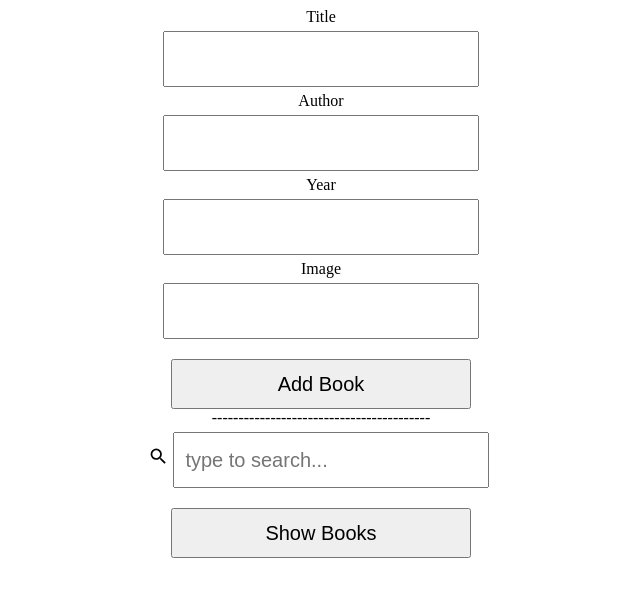
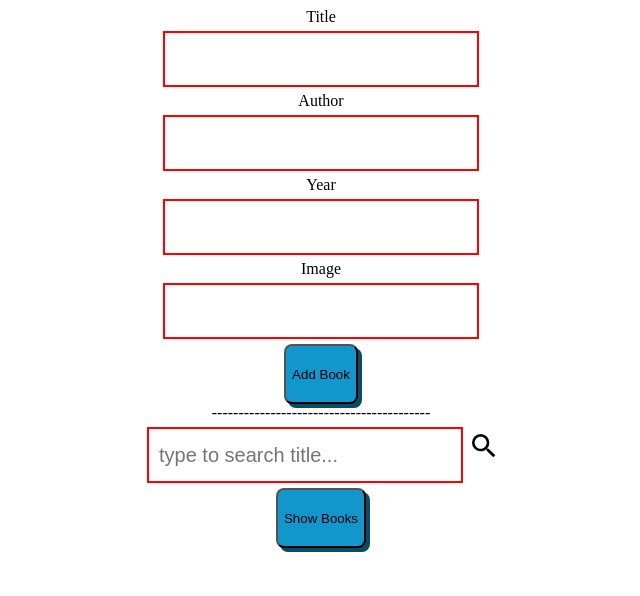
Before and after one commit to Mrlj4n/simple-crud-book, a React (Create React App) app in the folder client/: page / in a window 1280 px wide. Shown: the top 596 px of the page, without its empty margins (319-959 px from the left). Built offline with nearby package versions, Linux system fonts and the light colour scheme.

Commit message:
css button

```diff
--- a/client/src/App.css
+++ b/client/src/App.css
@@ -2,6 +2,7 @@
   display: flex;
   flex-direction: column;
   justify-content: center;
+  /* background: linear-gradient(to bottom right, #333333, #121212); */
 }
 
 .information {
@@ -18,13 +19,21 @@ input {
   font-size: 20px;
   padding-left: 10px;
   margin: 5px;
+  border: 2px solid red;
 }
 
 button {
-  width: 300px;
-  height: 50px;
-  font-size: 20px;
-  margin-top: 15px;
+  height: 60px;
+  background-color: #1197cc;
+  box-shadow: #094c66 4px 4px 0px;
+  border-radius: 8px;
+  transition: transform 200ms, box-shadow 200ms;
+
+}
+
+button:active{
+  transform: translateY(4px) translateX(4px);
+  box-shadow: #094c66 0px 0px 0px;
 }
 
 
--- a/client/src/App.js
+++ b/client/src/App.js
@@ -17,6 +17,12 @@ function App() {
   //events
   const getBooks = () => {
     Axios.get("http://localhost:3001/books").then((response) => {
+      setBookList(response.data);
+    });
+  };
+
+  const getBookTitle = (title) => {
+    Axios.get("http://localhost:3001/books/title?=").then((response) => {
       setBookList(response.data);
     });
   };
@@ -96,10 +102,10 @@ function App() {
         <button onClick={addBook}>Add Book</button>
         -----------------------------------------
         <div className="searchBook">
-          <MdSearch className='search-icons' size='1.3em' />
-          <input type='text' placeholder='type to search...' onChange={(event) => {
+          <input type='text' placeholder='type to search title...' onChange={(event) => {
             setSearchTerm(event.target.value)
           }} />
+          <MdSearch className='search-icons' size='2em' />
         </div>
         <div className="books">
           <button onClick={getBooks}>Show Books</button>
@@ -108,7 +114,7 @@ function App() {
           if (searchTerm == "") {
             return val
           }
-          else if (val.title.toLowerCase().includes(searchTerm.toLocaleLowerCase())) {
+          else if (val.title.toLowerCase().includes(searchTerm.toLowerCase())) {
             return val
           }
         }).map((value, key) => {
```
Also changed, not shown: 1 other file (tests, documents, lock files or other folders).
